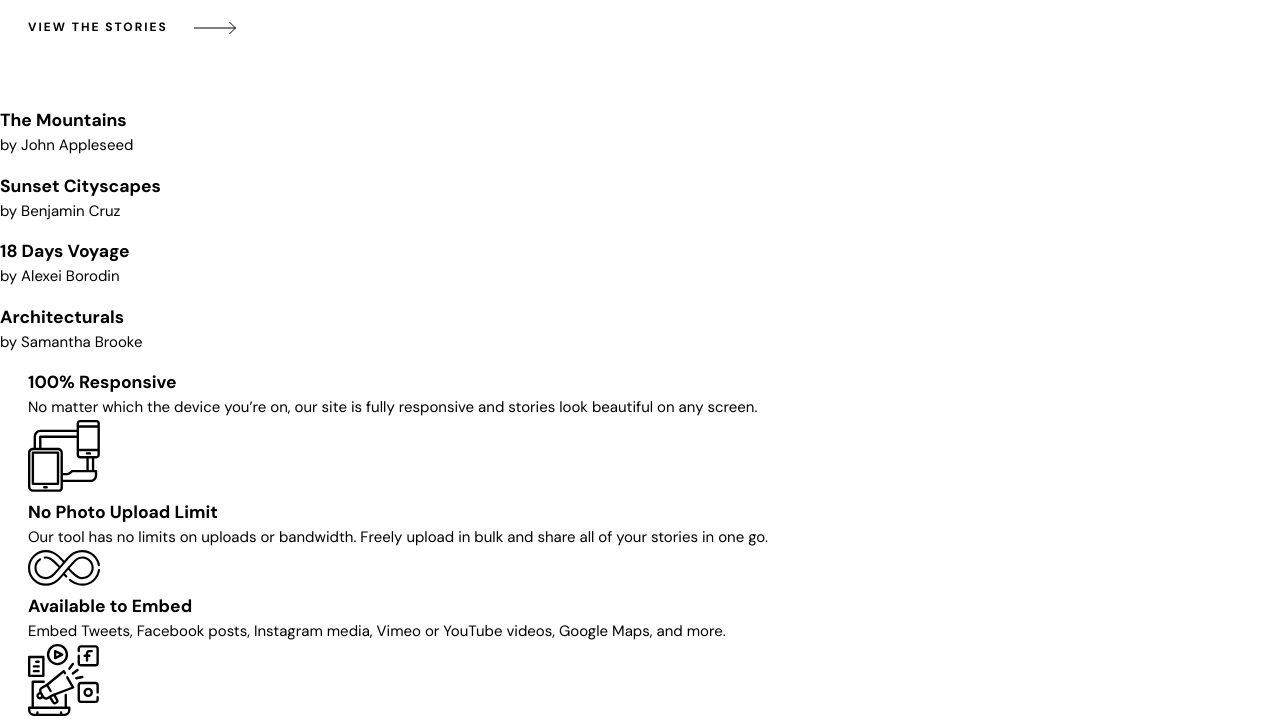
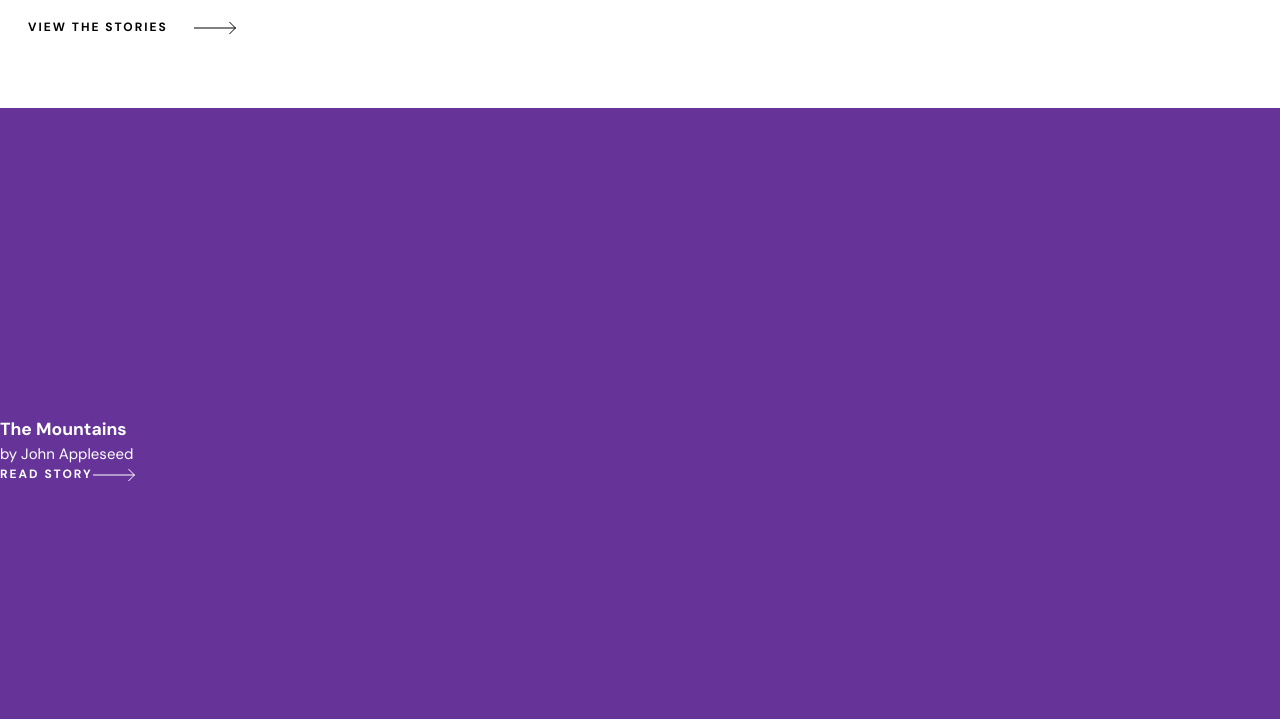
Before and after one commit to richieAiello/photosnap-website-old, a website built with Parcel: page src/html/index.html in a window 1280 px wide. Shown: the part 1981-2700 px from the top of the page. Built offline with nearby package versions, Linux system fonts and the light colour scheme.

Commit message:
Each story is now clickable and linked to page stories.

```diff
--- a/src/html/index.html
+++ b/src/html/index.html
@@ -121,38 +121,47 @@
     <section class="stories">
       <div class="story">
         <div class="story__slide">
+          <div class="story__context">
             <h3 class="story__heading">The Mountains</h3>
             <p class="story__text">by John Appleseed</p>
-          <a href="" class="btn btn--arrow btn--arrow-light btn--story">
-            read story <img src="../assets/icons/arrow-light.svg" alt="" class="story__arrow">
+            <a href="./stories.html" class="btn btn--arrow btn--arrow-light btn--story">
+              read story <img src="../assets/icons/arrow-light.svg" alt="" class="arrow">
             </a>
+          </div>
+          <!-- <img src="../assets/stories/mobile/mountains.jpg" alt="" class="image image--story"> -->
         </div>
       </div>
       <div class="story">
         <div class="story__slide">
+          <div class="story__context">
             <h3 class="story__heading">Sunset Cityscapes</h3>
             <p class="story__text">by Benjamin Cruz</p>
-          <a href="" class="btn btn--arrow btn--arrow-light btn--story">
-            read story <img src="../assets/icons/arrow-light.svg" alt="" class="story__arrow">
+            <a href="./stories.html" class="btn btn--arrow btn--arrow-light btn--story">
+              read story <img src="../assets/icons/arrow-light.svg" alt="" class="arrow">
             </a>
+          </div>
         </div>
       </div>
       <div class="story">
         <div class="story__slide">
+          <div class="story__context">
             <h3 class="story__heading">18 Days Voyage</h3>
             <p class="story__text">by Alexei Borodin</p>
-          <a href="" class="btn btn--arrow btn--arrow-light btn--story">
-            read story <img src="../assets/icons/arrow-light.svg" alt="" class="story__arrow">
+            <a href="./stories.html" class="btn btn--arrow btn--arrow-light btn--story">
+              read story <img src="../assets/icons/arrow-light.svg" alt="" class="arrow">
             </a>
+          </div>
         </div>
       </div>
       <div class="story">
         <div class="story__slide">
+          <div class="story__context">
             <h3 class="story__heading">Architecturals</h3>
             <p class="story__text">by Samantha Brooke</p>
-          <a href="" class="btn btn--arrow btn--arrow-light btn--story">
-            read story <img src="../assets/icons/arrow-light.svg" alt="" class="story__arrow">
+            <a href="./stories.html" class="btn btn--arrow btn--arrow-light btn--story">
+              read story <img src="../assets/icons/arrow-light.svg" alt="" class="arrow">
             </a>
+          </div>
         </div>
       </div>
     </section>
--- a/src/js/index.js
+++ b/src/js/index.js
@@ -4,6 +4,10 @@ import { insertIcons } from "./insertSvgs";
 const navOpen = document.querySelector('.btn--nav-open');
 const navClose = document.querySelector('.btn--nav-close');
 const navMenu = document.querySelector('.nav__menu');
+
+// Variables for story slides
+const storySlides = [...document.querySelectorAll('.story__slide')];
+const storyBtns = [...document.querySelectorAll('.btn--story')];
 
 // Footer icon container
 export const iconContainer = document.querySelector('.footer__icons');
@@ -25,3 +29,13 @@ navClose.addEventListener('click', e => {
   navOpen.classList.toggle('hidden');
   navClose.classList.toggle('hidden');
 });
+
+// Reference article to main a div clickable and follow a link
+// https://css-tricks.com/block-links-the-search-for-a-perfect-solution/#method-4-sprinkle-javascript-on-the-second-method
+storySlides.forEach(slide => {
+
+  slide.addEventListener('click', e => {
+    const btn = storyBtns[storySlides.indexOf(e.currentTarget)];
+    btn.click();
+  })
+});
--- a/src/scss/main.scss
+++ b/src/scss/main.scss
@@ -184,6 +184,29 @@ $gradient: linear-gradient(to top right, #FFC593, #BC7198, #5A77FF);
   }
 }
 
+.stories {
+  color: $white;
+}
+.story {
+  height: 375px;
+  position: relative;
+  background-color: rebeccapurple;
+  z-index: 0;
+
+  &__slide {
+    display: flex;
+    height: 375px;
+    width: 100%;
+    position: absolute;
+    z-index: 1;
+    bottom: 0;
+  }
+
+  &__context {
+    margin-top: auto;
+  }
+}
+
 /****************************************
   FOOTER
 ****************************************/
@@ -314,6 +337,7 @@ $gradient: linear-gradient(to top right, #FFC593, #BC7198, #5A77FF);
   }
 
   &--create {
+    object-position: top;
     height: 294px;
   }
 
@@ -321,4 +345,8 @@ $gradient: linear-gradient(to top right, #FFC593, #BC7198, #5A77FF);
   &--designed {
     height: 271px;
   }
+
+  &--designed {
+    object-position: top;
+  }
 }
```
Lines whose indentation alone changed are shown as unchanged.
